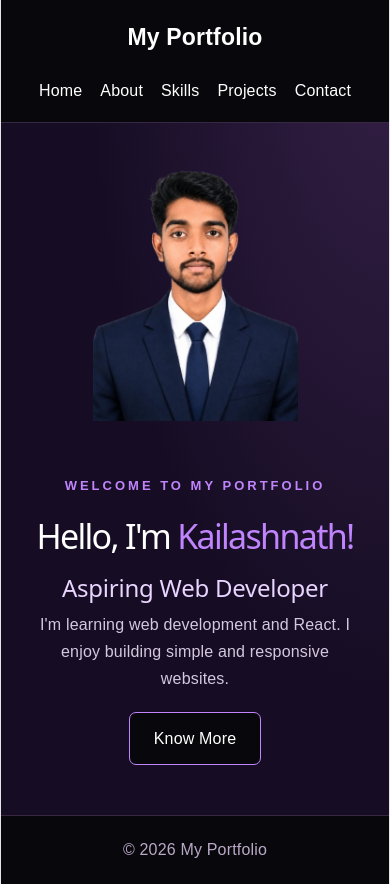
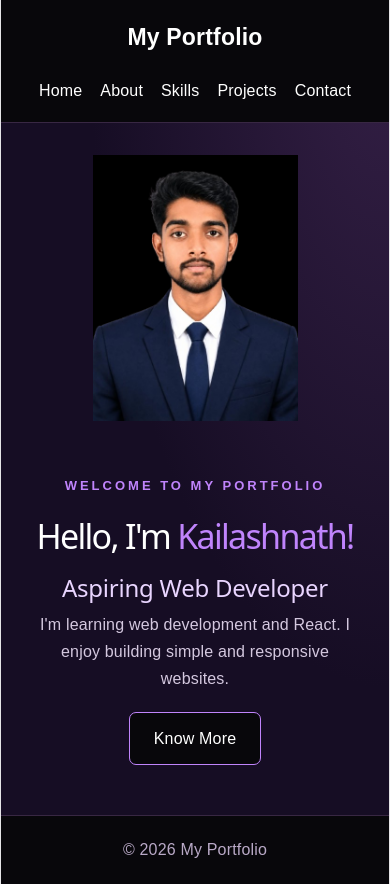
Before and after one commit to KAILASHNATH4545/my-portfolio, a React (Vite) app: page / in a window 390 px wide. Built offline with nearby package versions, Linux system fonts and the light colour scheme.

Commit message:
Update profile photo background

```diff
--- a/src/App.css
+++ b/src/App.css
@@ -132,7 +132,7 @@ body {
   border-radius: 0;
   object-fit: contain;
   border: none;
-  background: transparent;
+  background: #000000;
 }
 
 /* Other pages */
@@ -229,7 +229,7 @@ footer {
     object-fit: contain;
     border: none;
     border-radius: 0;
-    background: transparent;
+    background: #000000;
   }
 
   .page-section {
```
